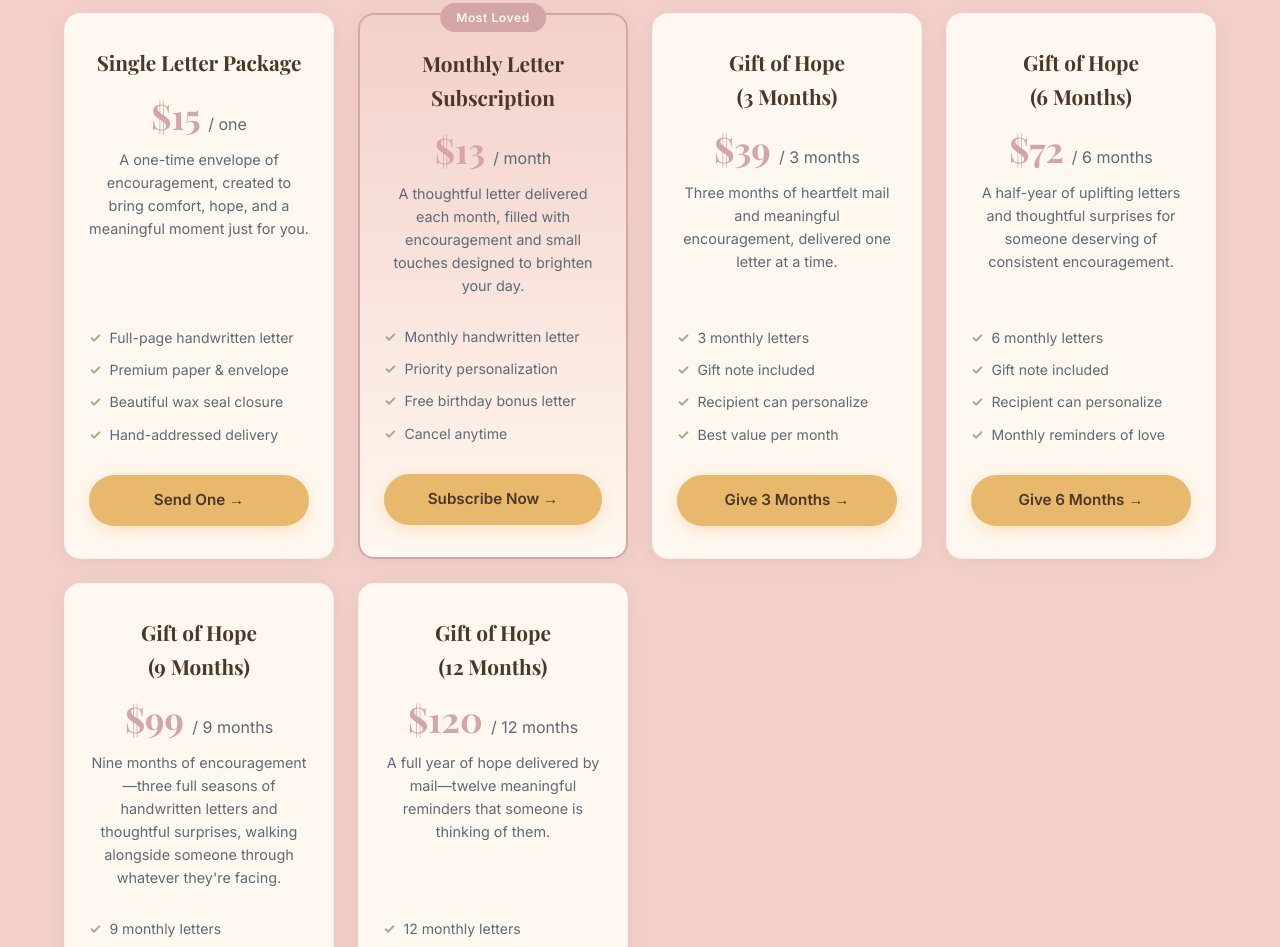
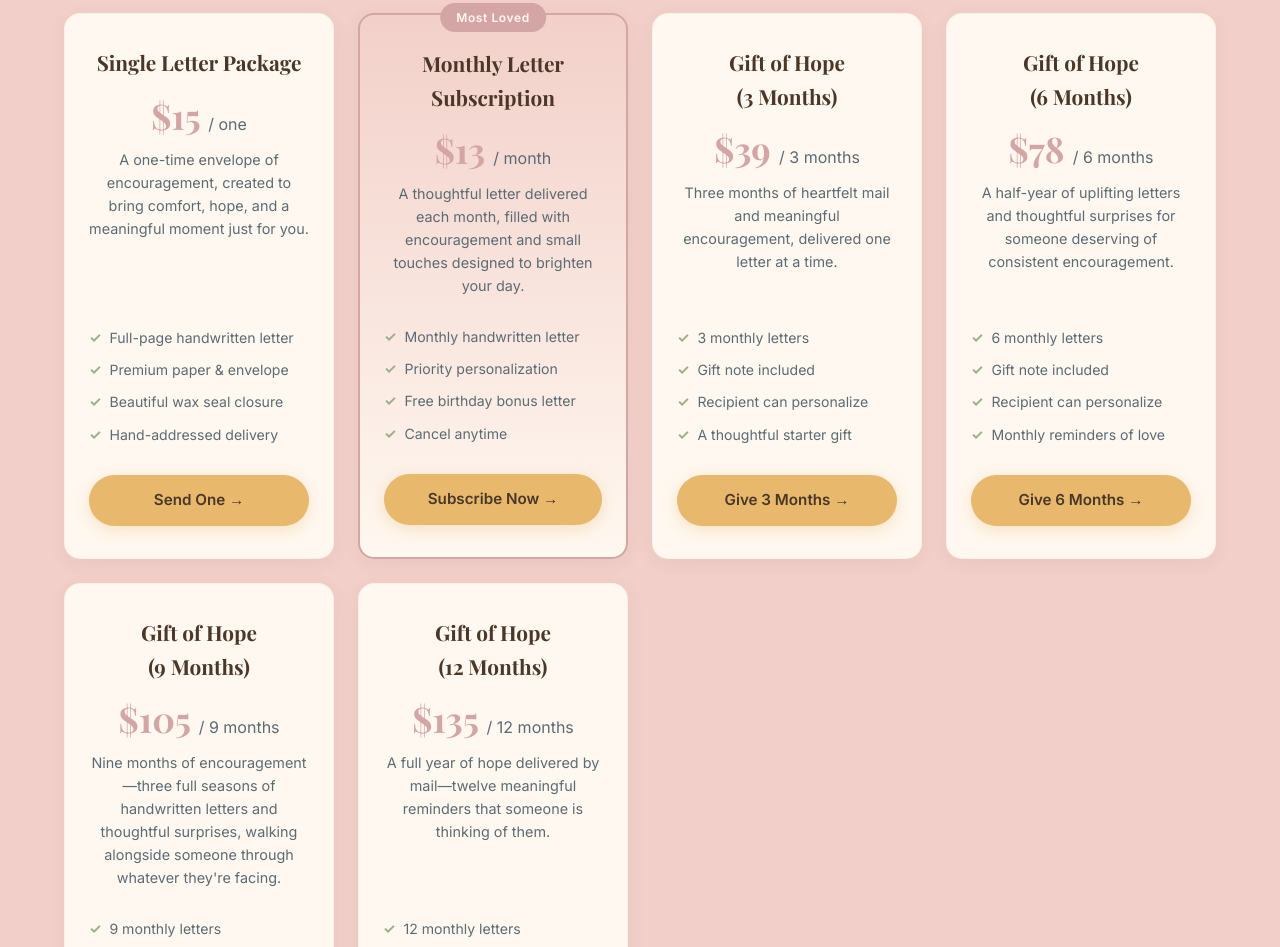
Before and after one commit to R3LayX/LoH, a website: page index.html in a window 1280 px wide. Shown: the part 3000-3947 px from the top of the page. Drawn offline with nearby package versions, Linux system fonts and the light colour scheme.

Commit message:
Update pricing: 6mo 8, 9mo 05, 12mo 35; fix 3mo tagline

```diff
--- a/index.html
+++ b/index.html
@@ -960,13 +960,13 @@
             <li>3 monthly letters</li>
             <li>Gift note included</li>
             <li>Recipient can personalize</li>
-            <li>Best value per month</li>
+            <li>A thoughtful starter gift</li>
           </ul>
           <a href="https://buy.stripe.com/test_28EaEQ4M8e9anW3020gw02" target="_blank" rel="noopener" class="btn btn-primary">Give 3 Months →</a>
         </div>
         <div class="pricing-card">
           <div class="pricing-name">Gift of Hope<br/>(6 Months)</div>
-          <div class="pricing-price">$72 <span>/ 6 months</span></div>
+          <div class="pricing-price">$78 <span>/ 6 months</span></div>
           <p class="pricing-desc">A half-year of uplifting letters and thoughtful surprises for someone deserving of consistent encouragement.</p>
           <ul class="pricing-features">
             <li>6 monthly letters</li>
@@ -978,7 +978,7 @@
         </div>
         <div class="pricing-card">
           <div class="pricing-name">Gift of Hope<br/>(9 Months)</div>
-          <div class="pricing-price">$99 <span>/ 9 months</span></div>
+          <div class="pricing-price">$105 <span>/ 9 months</span></div>
           <p class="pricing-desc">Nine months of encouragement—three full seasons of handwritten letters and thoughtful surprises, walking alongside someone through whatever they're facing.</p>
           <ul class="pricing-features">
             <li>9 monthly letters</li>
@@ -990,7 +990,7 @@
         </div>
         <div class="pricing-card">
           <div class="pricing-name">Gift of Hope<br/>(12 Months)</div>
-          <div class="pricing-price">$120 <span>/ 12 months</span></div>
+          <div class="pricing-price">$135 <span>/ 12 months</span></div>
           <p class="pricing-desc">A full year of hope delivered by mail—twelve meaningful reminders that someone is thinking of them.</p>
           <ul class="pricing-features">
             <li>12 monthly letters</li>
```
